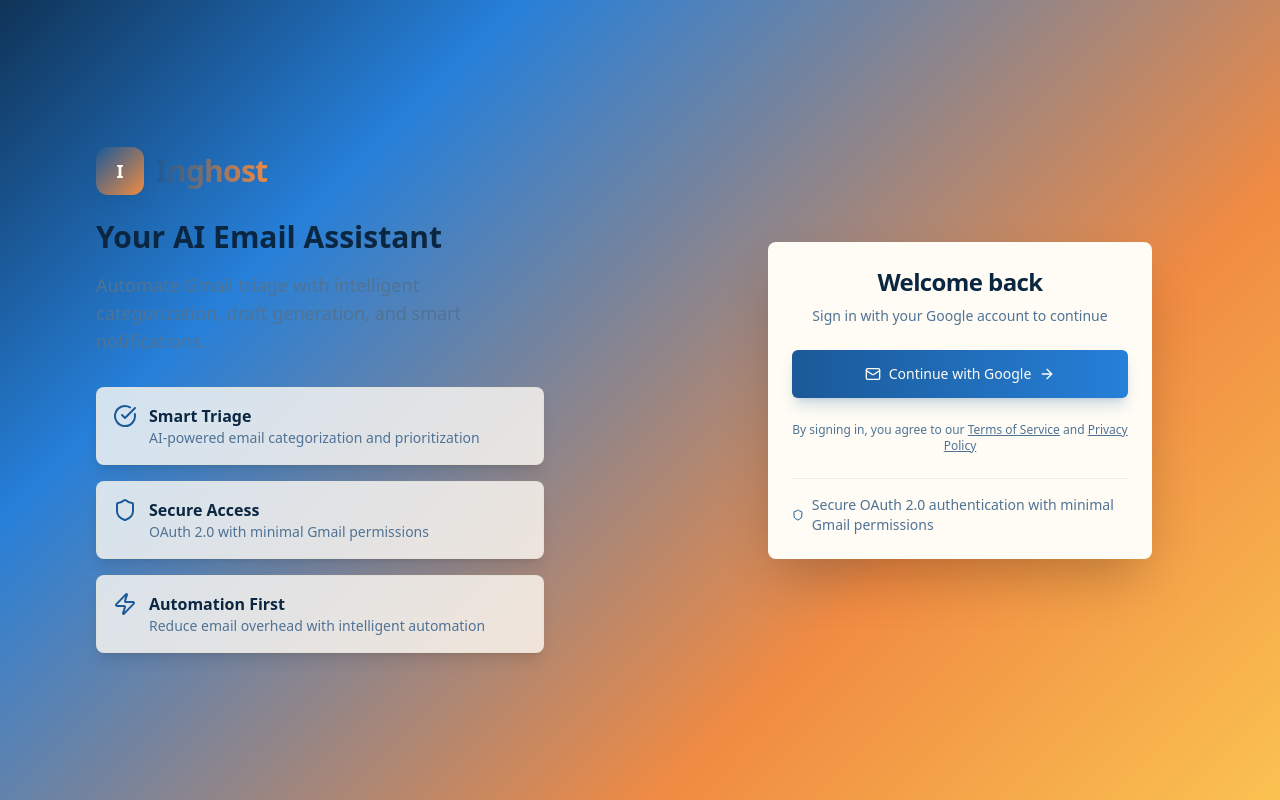
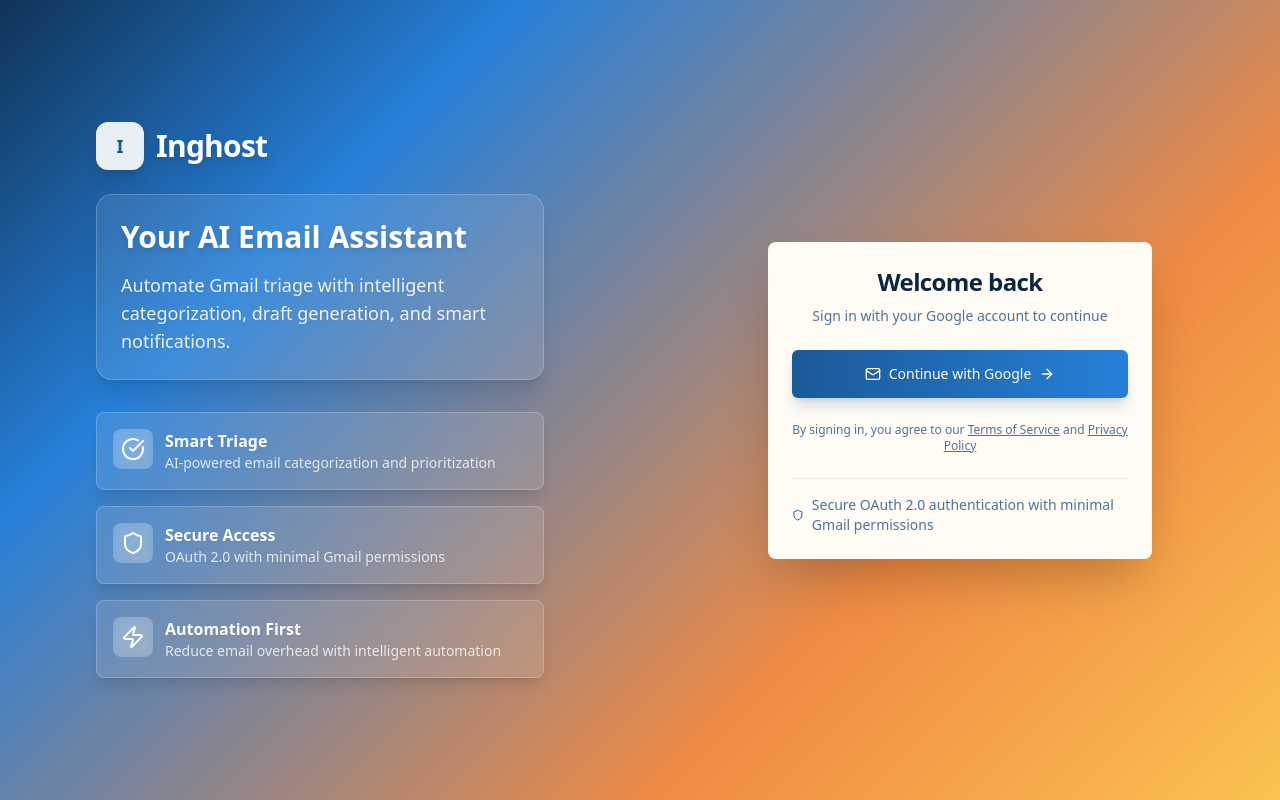
Before and after one commit to romanI04/ghost-inbox-flow, a React (Vite) app: page / in a window 1280 px wide. Built offline with nearby package versions, Linux system fonts and the light colour scheme.

Commit message:
Fix text readability issues

```diff
--- a/src/pages/Login.tsx
+++ b/src/pages/Login.tsx
@@ -72,21 +72,23 @@ const Login = () => {
           {/* Logo */}
           <div className="text-center lg:text-left">
             <div className="flex items-center justify-center lg:justify-start space-x-3 mb-6">
-              <div className="flex h-12 w-12 items-center justify-center rounded-xl bg-gradient-to-br from-primary to-accent glow-effect">
-                <span className="text-lg font-bold text-primary-foreground">I</span>
+              <div className="flex h-12 w-12 items-center justify-center rounded-xl bg-white/90 backdrop-blur-sm shadow-lg">
+                <span className="text-lg font-bold text-primary">I</span>
               </div>
-              <h1 className="gradient-text text-3xl font-bold tracking-tight">
+              <h1 className="text-3xl font-bold tracking-tight text-white drop-shadow-lg">
                 Inghost
               </h1>
             </div>
 
-            <h2 className="text-2xl lg:text-3xl font-bold text-foreground mb-4">
-              Your AI Email Assistant
-            </h2>
-            <p className="text-lg text-muted-foreground">
-              Automate Gmail triage with intelligent categorization,
-              draft generation, and smart notifications.
-            </p>
+            <div className="bg-white/10 backdrop-blur-md rounded-2xl p-6 border border-white/20 shadow-xl">
+              <h2 className="text-2xl lg:text-3xl font-bold text-white mb-4 drop-shadow-md">
+                Your AI Email Assistant
+              </h2>
+              <p className="text-lg text-white/90 drop-shadow-sm">
+                Automate Gmail triage with intelligent categorization,
+                draft generation, and smart notifications.
+              </p>
+            </div>
           </div>
 
           {/* Features */}
@@ -94,14 +96,16 @@ const Login = () => {
             {features.map((feature, index) => (
               <div
                 key={index}
-                className="flex items-start space-x-3 p-4 rounded-lg glass-card hover-lift"
+                className="flex items-start space-x-3 p-4 rounded-lg bg-white/10 backdrop-blur-md border border-white/20 shadow-lg hover:bg-white/15 smooth-transition"
               >
                 <div className="flex-shrink-0">
-                  <feature.icon className="h-6 w-6 text-primary" />
+                  <div className="p-2 rounded-lg bg-white/20 backdrop-blur-sm">
+                    <feature.icon className="h-6 w-6 text-white" />
+                  </div>
                 </div>
                 <div>
-                  <h3 className="font-semibold text-foreground">{feature.title}</h3>
-                  <p className="text-sm text-muted-foreground">{feature.description}</p>
+                  <h3 className="font-semibold text-white drop-shadow-sm">{feature.title}</h3>
+                  <p className="text-sm text-white/80 drop-shadow-sm">{feature.description}</p>
                 </div>
               </div>
             ))}
```
